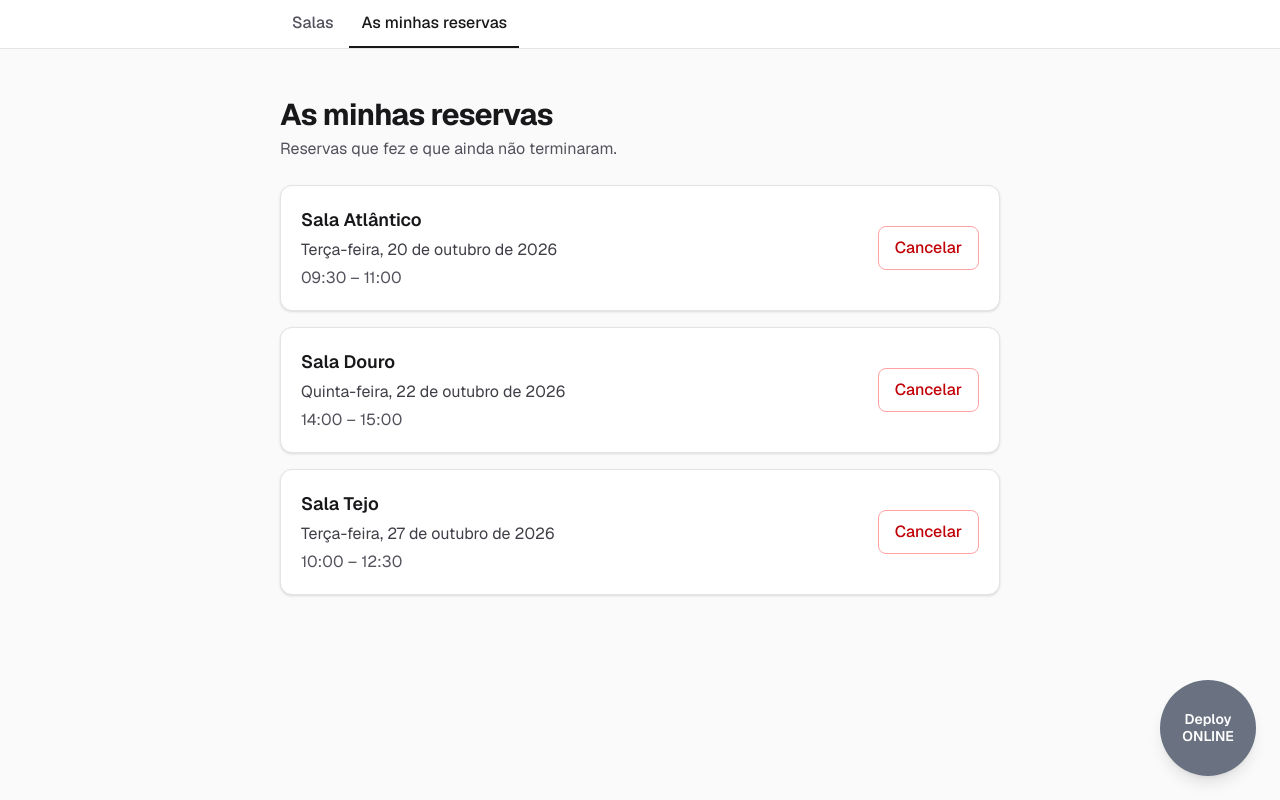
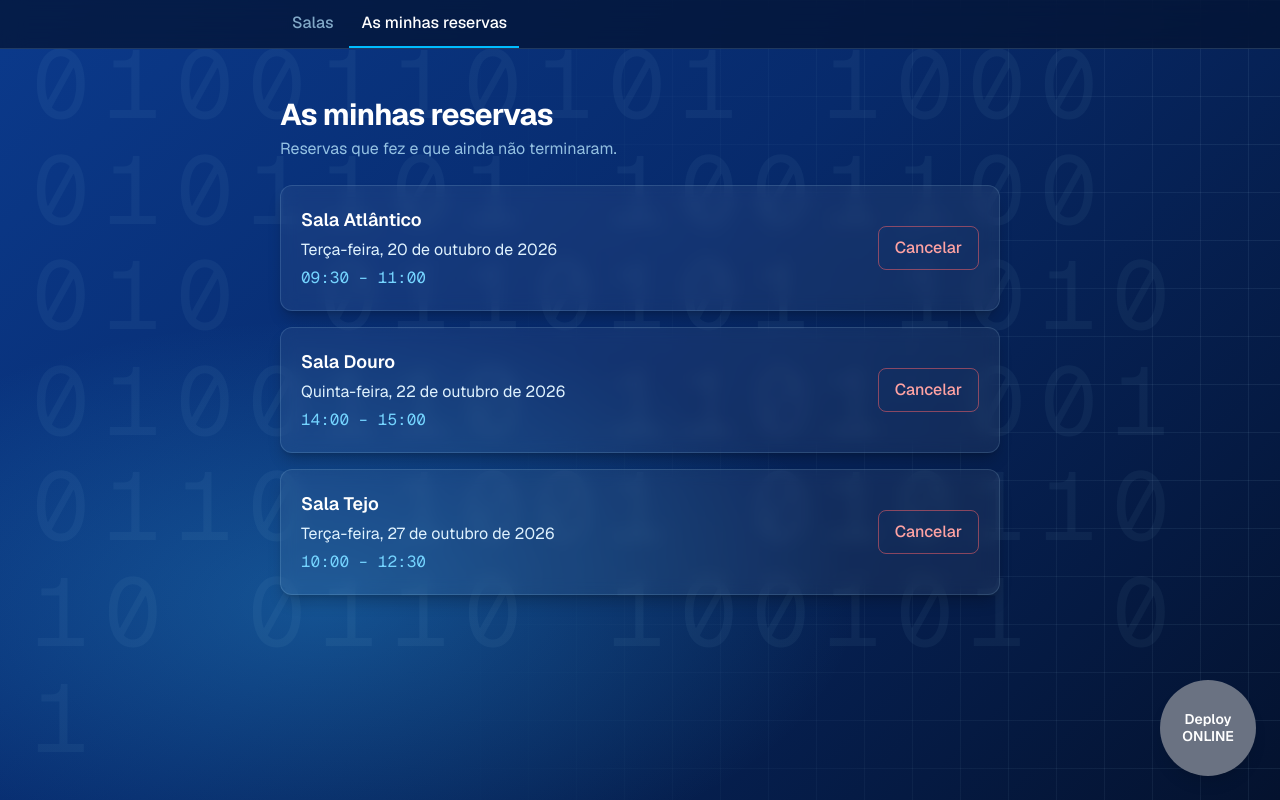
Before and after one commit to ruicostas/reserva-salas, a Next.js app: page /reservas in a window 1280 px wide. Built offline with nearby package versions, Linux system fonts and the light colour scheme; no server answers.

Commit message:
mudança de estilo

```diff
--- a/src/app/globals.css
+++ b/src/app/globals.css
@@ -1,8 +1,10 @@
 @import "tailwindcss";
 
+/* Tema único escuro, inspirado na imagem de referência: azul profundo, brilho ciano, grelha e dígitos binários. */
 :root {
-  --background: #fafafa;
-  --foreground: #171717;
+  --background: #04122e;
+  --foreground: #f0f9ff;
+  color-scheme: dark;
 }
 
 @theme inline {
@@ -12,15 +14,44 @@
   --font-mono: var(--font-geist-mono);
 }
 
-@media (prefers-color-scheme: dark) {
-  :root {
-    --background: #0a0a0a;
-    --foreground: #ededed;
-  }
-}
-
 body {
-  background: var(--background);
+  position: relative;
+  background-color: var(--background);
+  background-image:
+    radial-gradient(ellipse 60% 50% at 25% 75%, rgb(56 189 248 / 0.28), transparent 70%),
+    linear-gradient(135deg, #0b3a8c 0%, #072a6b 45%, #04122e 100%);
+  background-attachment: fixed;
   color: var(--foreground);
   font-family: var(--font-sans), Arial, Helvetica, sans-serif;
 }
+
+/* Grelha de linhas finas, mais visível do lado direito. */
+body::before {
+  content: "";
+  position: fixed;
+  inset: 0;
+  z-index: -1;
+  pointer-events: none;
+  background-image:
+    linear-gradient(rgb(186 230 253 / 0.08) 1px, transparent 1px),
+    linear-gradient(90deg, rgb(186 230 253 / 0.08) 1px, transparent 1px);
+  background-size: 48px 48px;
+  mask-image: linear-gradient(90deg, transparent 30%, black 100%);
+}
+
+/* Dígitos binários esbatidos em fundo. */
+body::after {
+  content: "0100110101 1000 0101101 1001100 010 0110101 1010 0100110 1101 0010110 1001 01011010 0110 100101 01";
+  position: fixed;
+  inset: 0;
+  z-index: -1;
+  pointer-events: none;
+  overflow: hidden;
+  padding: 2rem;
+  font-family: var(--font-mono), monospace;
+  font-size: clamp(2.5rem, 8vw, 6rem);
+  line-height: 1.1;
+  letter-spacing: 0.15em;
+  word-break: break-all;
+  color: rgb(186 230 253 / 0.05);
+}
--- a/src/app/page.js
+++ b/src/app/page.js
@@ -12,8 +12,8 @@ export default function Home() {
   return (
     <main className="mx-auto flex w-full max-w-3xl flex-1 flex-col gap-6 px-4 py-8 sm:px-6 sm:py-12">
       <header className="flex flex-col gap-1">
-        <h1 className="text-2xl font-bold tracking-tight text-zinc-900 sm:text-3xl dark:text-zinc-50">Salas disponíveis</h1>
-        <p className="text-base text-zinc-600 dark:text-zinc-400">Escolha uma sala e indique a data e o horário.</p>
+        <h1 className="text-2xl font-bold tracking-tight text-white sm:text-3xl">Salas disponíveis</h1>
+        <p className="text-base text-sky-200/80">Escolha uma sala e indique a data e o horário.</p>
       </header>
       <ListaSalas salas={SALAS_EXEMPLO} />
     </main>
--- a/src/app/reservas/page.js
+++ b/src/app/reservas/page.js
@@ -15,8 +15,8 @@ export default function MinhasReservas() {
   return (
     <main className="mx-auto flex w-full max-w-3xl flex-1 flex-col gap-6 px-4 py-8 sm:px-6 sm:py-12">
       <header className="flex flex-col gap-1">
-        <h1 className="text-2xl font-bold tracking-tight text-zinc-900 sm:text-3xl dark:text-zinc-50">As minhas reservas</h1>
-        <p className="text-base text-zinc-600 dark:text-zinc-400">Reservas que fez e que ainda não terminaram.</p>
+        <h1 className="text-2xl font-bold tracking-tight text-white sm:text-3xl">As minhas reservas</h1>
+        <p className="text-base text-sky-200/80">Reservas que fez e que ainda não terminaram.</p>
       </header>
       <ListaReservas reservas={RESERVAS_EXEMPLO} />
     </main>
--- a/src/components/BotaoReservar.js
+++ b/src/components/BotaoReservar.js
@@ -4,12 +4,12 @@ import { useRef } from "react";
 
 // text-base (16px) evita o zoom automático do iPhone ao tocar num campo.
 const CLASSE_CAMPO =
-  "min-h-11 w-full rounded-lg border border-zinc-300 bg-white px-3 text-base text-zinc-900 focus:border-zinc-900 focus:outline-none focus:ring-2 focus:ring-zinc-900/20 dark:border-zinc-700 dark:bg-zinc-800 dark:text-zinc-50 dark:focus:border-zinc-300 dark:focus:ring-zinc-300/20";
+  "min-h-11 w-full rounded-lg border border-sky-200/20 bg-white/5 px-3 text-base text-white focus:border-sky-400 focus:outline-none focus:ring-2 focus:ring-sky-400/30";
 
-const CLASSE_ROTULO = "flex flex-col gap-1.5 text-sm font-medium text-zinc-700 dark:text-zinc-300";
+const CLASSE_ROTULO = "flex flex-col gap-1.5 text-sm font-medium text-sky-100";
 
 const CLASSE_BOTAO_PRINCIPAL =
-  "min-h-11 w-full rounded-lg bg-zinc-900 px-4 text-base font-medium text-white transition-colors hover:bg-zinc-700 focus-visible:outline-2 focus-visible:outline-offset-2 focus-visible:outline-zinc-900 dark:bg-zinc-50 dark:text-zinc-900 dark:hover:bg-zinc-300 dark:focus-visible:outline-zinc-50";
+  "min-h-11 w-full rounded-lg bg-sky-400 px-4 text-base font-semibold text-slate-950 shadow-[0_0_20px_rgb(56_189_248/0.35)] transition-colors hover:bg-sky-300 focus-visible:outline-2 focus-visible:outline-offset-2 focus-visible:outline-sky-300";
 
 export default function BotaoReservar({ nomeSala }) {
   const dialogoRef = useRef(null);
@@ -39,10 +39,10 @@ export default function BotaoReservar({ nomeSala }) {
       <dialog
         ref={dialogoRef}
         onClose={() => formularioRef.current.reset()}
-        className="m-auto w-[calc(100%-2rem)] max-w-md rounded-xl bg-white p-5 shadow-xl backdrop:bg-black/50 sm:p-6 dark:bg-zinc-900"
+        className="m-auto w-[calc(100%-2rem)] max-w-md rounded-xl border border-sky-300/25 bg-[#072a6b] p-5 text-white shadow-2xl shadow-sky-500/20 backdrop:bg-[#020817]/70 backdrop:backdrop-blur-sm sm:p-6"
       >
         <form ref={formularioRef} onSubmit={submeter} className="flex flex-col gap-5">
-          <h2 className="text-xl font-semibold text-zinc-900 dark:text-zinc-50">Reservar {nomeSala}</h2>
+          <h2 className="text-xl font-semibold text-white">Reservar {nomeSala}</h2>
 
           <label className={CLASSE_ROTULO}>
             Data da reserva
@@ -65,7 +65,7 @@ export default function BotaoReservar({ nomeSala }) {
             <button
               type="button"
               onClick={fechar}
-              className="min-h-11 w-full rounded-lg border border-zinc-300 px-4 text-base font-medium text-zinc-700 transition-colors hover:bg-zinc-100 focus-visible:outline-2 focus-visible:outline-offset-2 focus-visible:outline-zinc-900 sm:w-auto dark:border-zinc-700 dark:text-zinc-300 dark:hover:bg-zinc-800 dark:focus-visible:outline-zinc-50"
+              className="min-h-11 w-full rounded-lg border border-sky-200/30 px-4 text-base font-medium text-sky-100 transition-colors hover:bg-white/10 focus-visible:outline-2 focus-visible:outline-offset-2 focus-visible:outline-sky-300 sm:w-auto"
             >
               Cancelar
             </button>
--- a/src/components/ListaReservas.js
+++ b/src/components/ListaReservas.js
@@ -13,14 +13,14 @@ export default function ListaReservas({ reservas }) {
       {reservas.map((reserva) => (
         <li
           key={reserva.id}
-          className="flex flex-col gap-4 rounded-xl border border-zinc-200 bg-white p-5 shadow-sm sm:flex-row sm:items-center sm:justify-between dark:border-zinc-800 dark:bg-zinc-900"
+          className="flex flex-col gap-4 rounded-xl border border-sky-200/15 bg-white/5 p-5 shadow-lg shadow-black/20 backdrop-blur-sm sm:flex-row sm:items-center sm:justify-between"
         >
           <div className="flex flex-col gap-1">
-            <p className="text-lg font-semibold text-zinc-900 dark:text-zinc-50">{reserva.nomeSala}</p>
-            <p className="text-base text-zinc-700 first-letter:uppercase dark:text-zinc-300">
+            <p className="text-lg font-semibold text-white">{reserva.nomeSala}</p>
+            <p className="text-base text-sky-100 first-letter:uppercase">
               <time dateTime={reserva.data}>{FORMATO_DATA.format(new Date(reserva.data))}</time>
             </p>
-            <p className="text-base text-zinc-600 dark:text-zinc-400">
+            <p className="font-mono text-base text-sky-300">
               <time dateTime={reserva.horaInicio}>{reserva.horaInicio}</time>
               {" – "}
               <time dateTime={reserva.horaFim}>{reserva.horaFim}</time>
@@ -28,7 +28,7 @@ export default function ListaReservas({ reservas }) {
           </div>
           <button
             type="button"
-            className="min-h-11 w-full rounded-lg border border-red-300 px-4 text-base font-medium text-red-700 transition-colors hover:bg-red-50 focus-visible:outline-2 focus-visible:outline-offset-2 focus-visible:outline-red-700 sm:w-auto dark:border-red-800 dark:text-red-400 dark:hover:bg-red-950"
+            className="min-h-11 w-full rounded-lg border border-red-400/50 px-4 text-base font-medium text-red-300 transition-colors hover:bg-red-500/15 focus-visible:outline-2 focus-visible:outline-offset-2 focus-visible:outline-red-300 sm:w-auto"
           >
             Cancelar
           </button>
--- a/src/components/ListaSalas.js
+++ b/src/components/ListaSalas.js
@@ -6,11 +6,11 @@ export default function ListaSalas({ salas }) {
       {salas.map((sala) => (
         <li
           key={sala.id}
-          className="flex flex-col gap-4 rounded-xl border border-zinc-200 bg-white p-5 shadow-sm dark:border-zinc-800 dark:bg-zinc-900"
+          className="flex flex-col gap-4 rounded-xl border border-sky-200/15 bg-white/5 p-5 shadow-lg shadow-black/20 backdrop-blur-sm"
         >
           <div className="flex flex-col gap-2">
-            <p className="text-lg font-semibold text-zinc-900 dark:text-zinc-50">{sala.nome}</p>
-            <p className="w-fit rounded-full bg-zinc-100 px-3 py-1 text-sm text-zinc-700 dark:bg-zinc-800 dark:text-zinc-300">
+            <p className="text-lg font-semibold text-white">{sala.nome}</p>
+            <p className="w-fit rounded-full border border-sky-300/30 bg-sky-400/10 px-3 py-1 text-sm text-sky-200">
               <span className="sr-only">Capacidade: </span>
               {sala.capacidade} pessoas
             </p>
--- a/src/components/Navegacao.js
+++ b/src/components/Navegacao.js
@@ -12,7 +12,7 @@ export default function Navegacao() {
   const caminhoAtual = usePathname();
 
   return (
-    <nav className="border-b border-zinc-200 bg-white dark:border-zinc-800 dark:bg-zinc-900">
+    <nav className="border-b border-sky-200/15 bg-[#04122e]/70 backdrop-blur-md">
       <ul className="mx-auto flex w-full max-w-3xl gap-1 px-4 sm:px-6">
         {LIGACOES.map((ligacao) => {
           const ativa = caminhoAtual === ligacao.href;
@@ -23,8 +23,8 @@ export default function Navegacao() {
                 aria-current={ativa ? "page" : undefined}
                 className={`flex min-h-12 items-center border-b-2 px-3 text-base font-medium transition-colors ${
                   ativa
-                    ? "border-zinc-900 text-zinc-900 dark:border-zinc-50 dark:text-zinc-50"
-                    : "border-transparent text-zinc-600 hover:text-zinc-900 dark:text-zinc-400 dark:hover:text-zinc-50"
+                    ? "border-sky-400 text-white"
+                    : "border-transparent text-sky-200/70 hover:text-white"
                 }`}
               >
                 {ligacao.texto}
```
